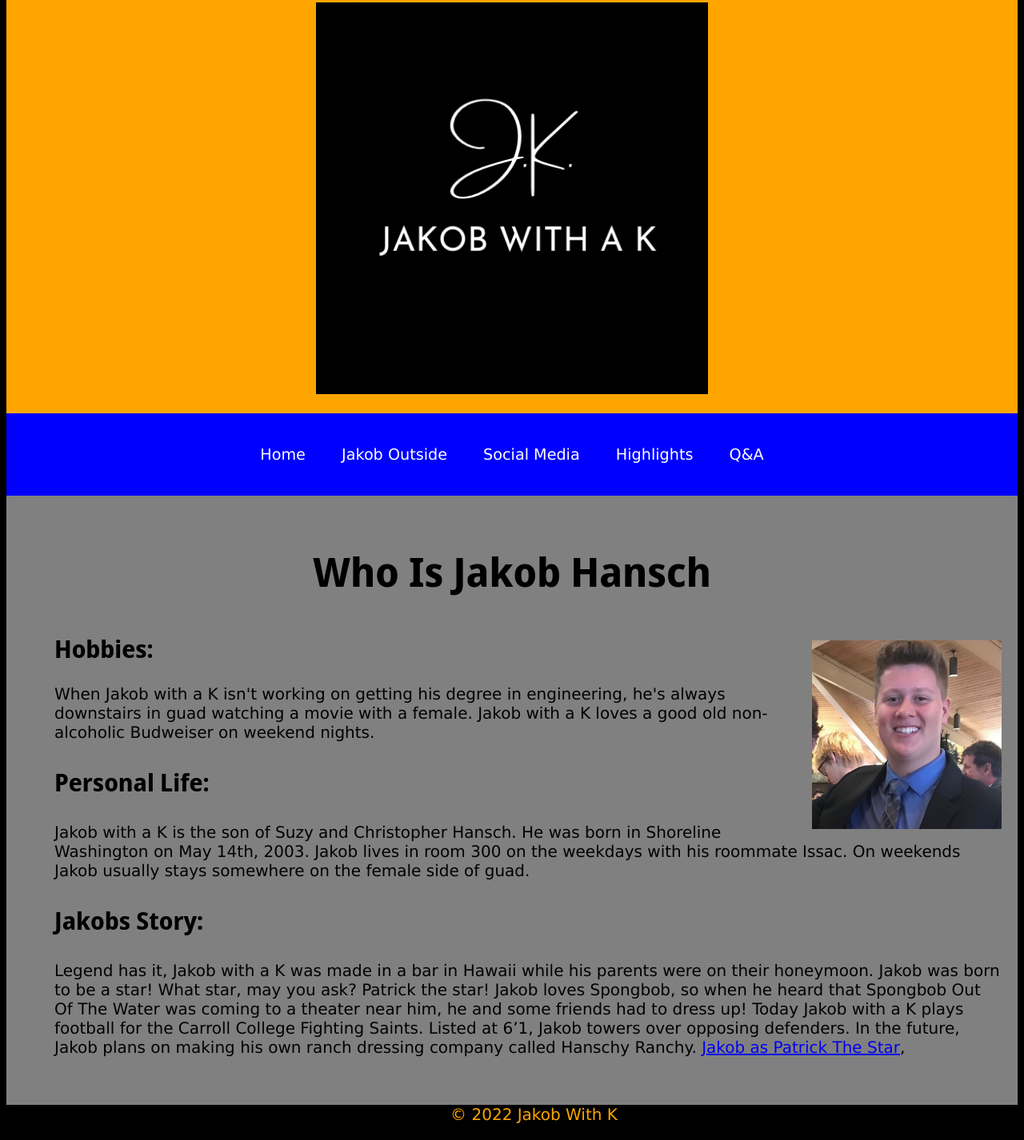
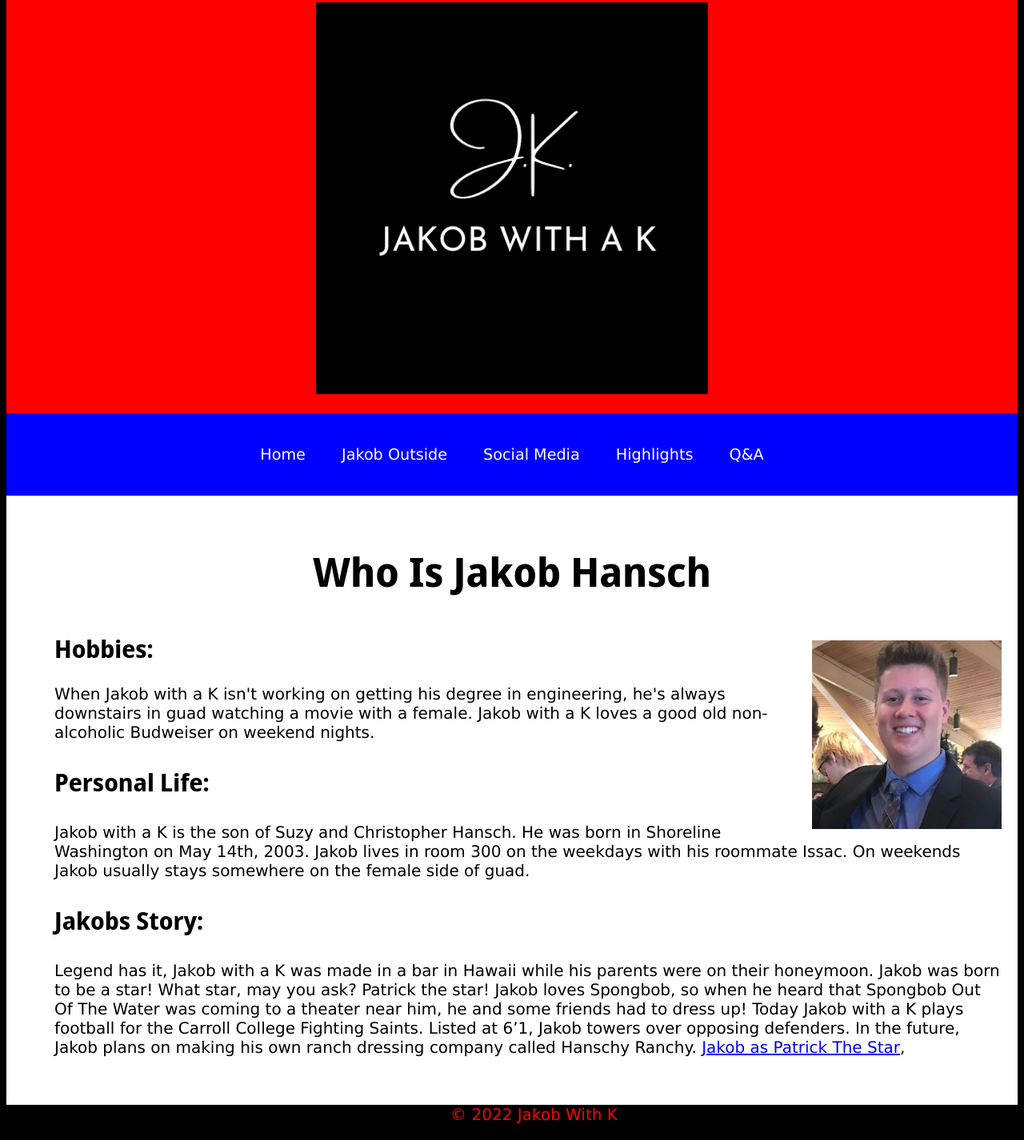
Before and after one commit to mingersoll1/mingersoll1.github.io, a plain HTML site: page index.html in a window 1280 px wide. Shown: the part 25-1451 px from the top of the page at 80% size. Drawn offline with Linux system fonts and the light colour scheme.

Commit message:
Update finalproject.css

```diff
--- a/finalproject.css
+++ b/finalproject.css
@@ -48,7 +48,7 @@ header{
  text-align: center;
 
 
- background-color:orange;
+ background-color:red;
 
 
 }
@@ -339,7 +339,7 @@ footer {
  background-color: black;
 
 
- color: orange;
+ color: red;
 
 
  text-align: center;
@@ -439,7 +439,7 @@ margin: 10px 50px;
  margin: 0 auto;
 
 
- background-color: gray;
+ background-color: white;
 
 
 }
```
